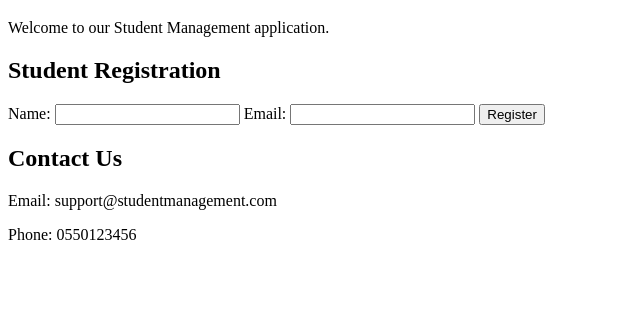
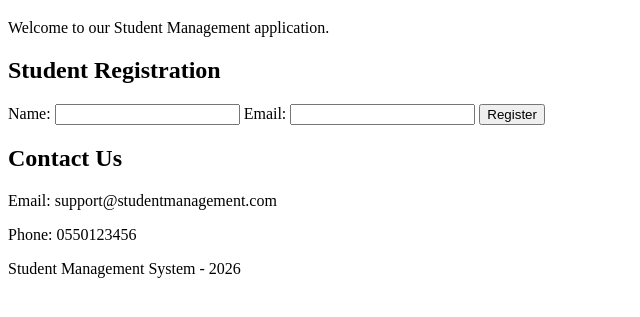
Before and after one commit to AmaniRH/StudentManagement, a plain HTML site: page index.html in a window 1280 px wide. Shown: the part 61-378 px from the top of the page, without its empty margins (0-640 px from the left). Drawn offline with Linux system fonts and the light colour scheme.

Commit message:
Add footer to the page

```diff
--- a/index.html
+++ b/index.html
@@ -25,5 +25,6 @@
         <p>Email: support@studentmanagement.com</p>
         <p>Phone: 0550123456</p>
     </section>
+    <footer><p>Student Management System - 2026</p></footer>
 </body>
 </html>
```
